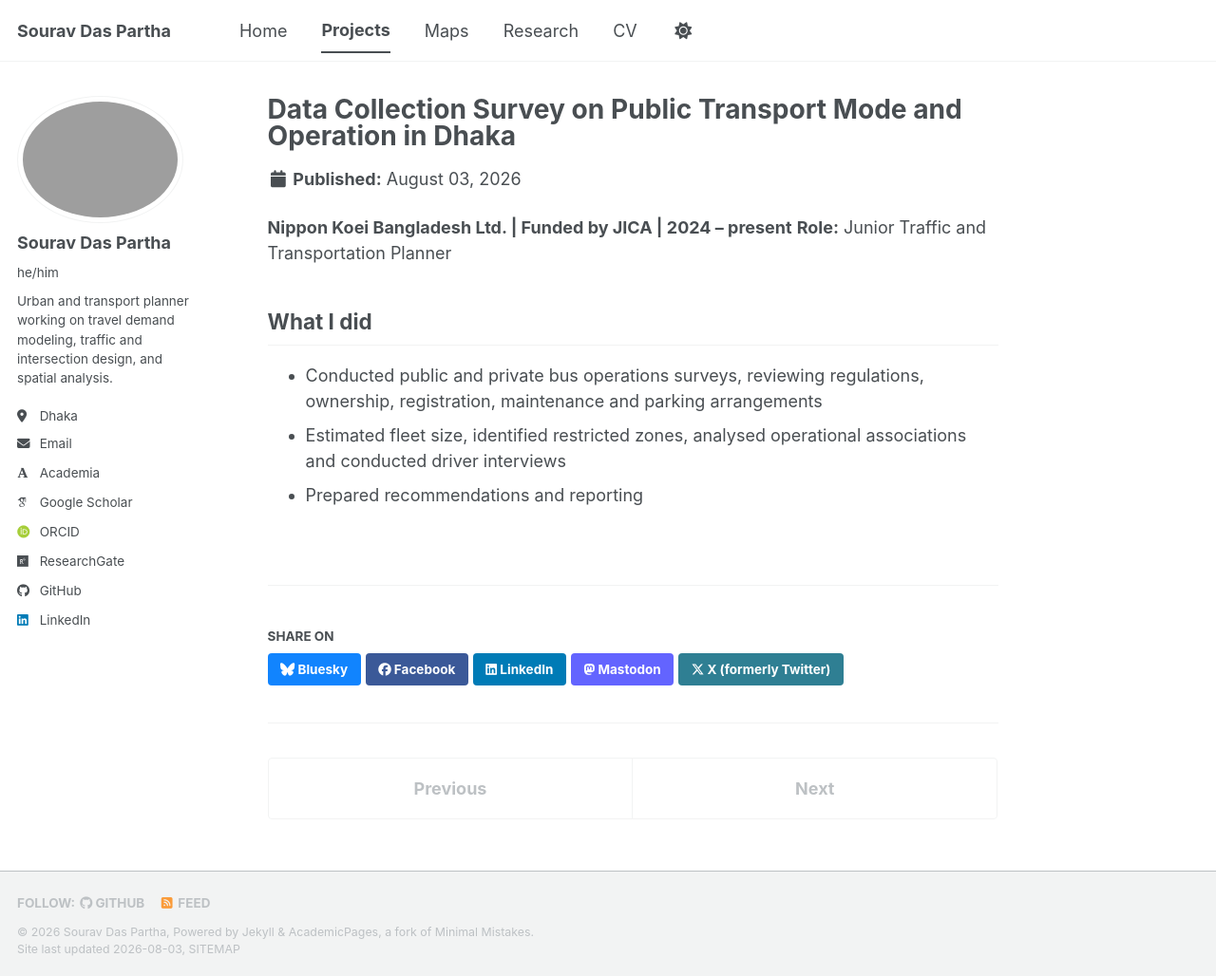
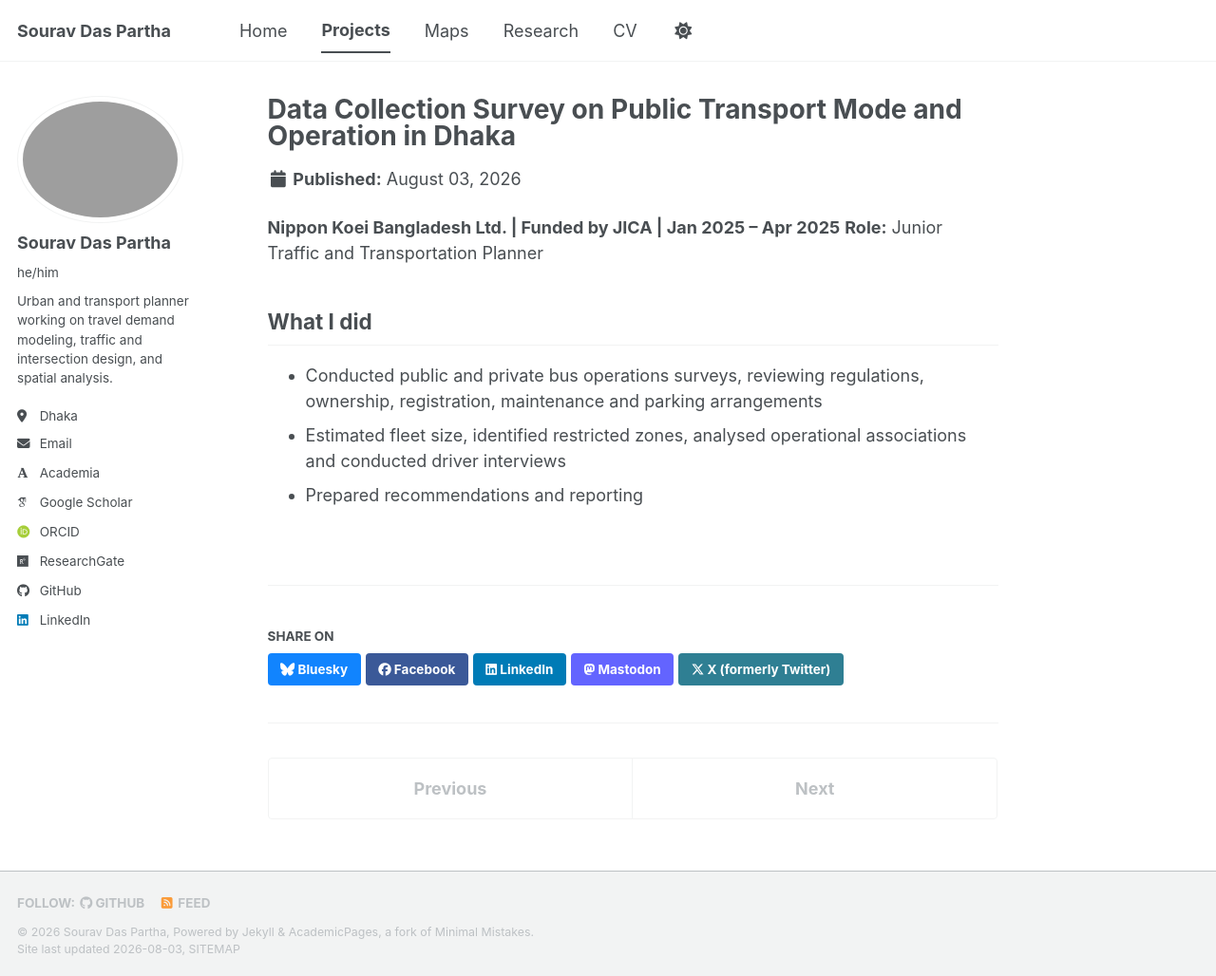
Before and after one commit to souravdaspartha/souravdaspartha.github.io, a Jekyll site: the page built from _portfolio/02-dhaka-data-collection-survey.md, in a window 1280 px wide and 1028 px high. Shown: the whole window at 95% size. Built offline with Jekyll 4.4.1, drawn with Linux system fonts in a browser that asks for light colours; some web fonts are replaced; a script bundle is joined from its source files by our own code; library files that are not in the unit come from our copies.

Commit message:
Update 02-dhaka-data-collection-survey.md

```diff
--- a/_portfolio/02-dhaka-data-collection-survey.md
+++ b/_portfolio/02-dhaka-data-collection-survey.md
@@ -4,7 +4,7 @@ excerpt: "Bus operations survey across public and private operators, covering re
 collection: portfolio
 ---
 
-**Nippon Koei Bangladesh Ltd. | Funded by JICA | 2024 – present**
+**Nippon Koei Bangladesh Ltd. | Funded by JICA | Jan 2025 – Apr 2025**
 **Role:** Junior Traffic and Transportation Planner
 
 ## What I did
```
